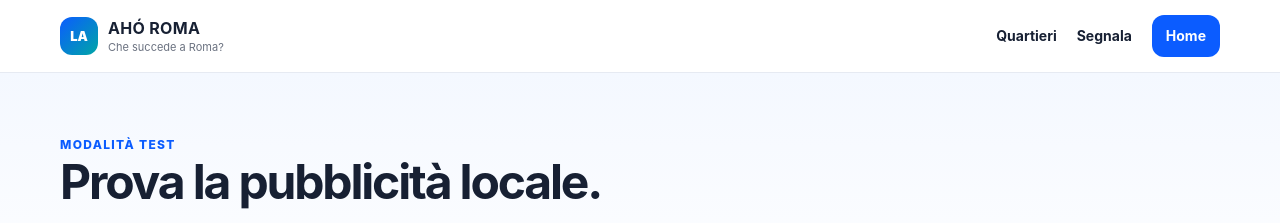
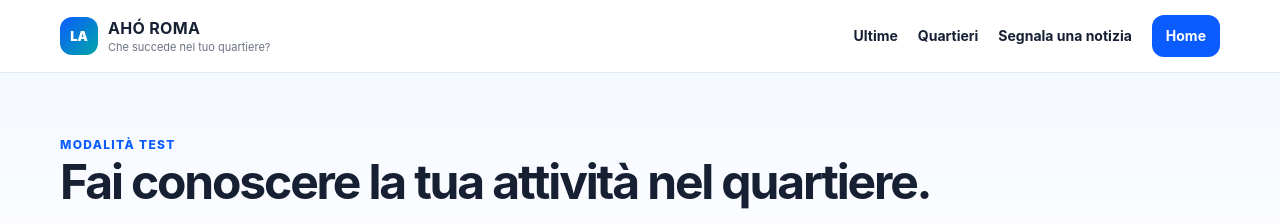
Before and after one commit to VitoPerillo/VitoPerillo.github.io, a website: page public/pubblicita.html in a window 1280 px wide. Shown: the top 223 px of the page. Drawn offline with Linux system fonts and the light colour scheme; no server answers.

Commit message:
AHÓ ROMA: clarify public/pubblicita.html

```diff
--- a/public/pubblicita.html
+++ b/public/pubblicita.html
@@ -3,7 +3,7 @@
   <head>
     <meta charset="utf-8" />
     <meta name="viewport" content="width=device-width,initial-scale=1" />
-    <title>Pubblicità locale — AHÓ ROMA</title>
+    <title>Per le attività — AHÓ ROMA</title>
     <link rel="stylesheet" href="/app.css" />
   </head>
   <body>
@@ -12,11 +12,11 @@
         <a class="brand" href="/"
           ><span class="brand-mark">LA</span
           ><span
-            ><b>AHÓ ROMA</b><small>Che succede a Roma?</small></span
+            ><b>AHÓ ROMA</b><small>Che succede nel tuo quartiere?</small></span
           ></a
         >
         <nav>
-          <a href="/quartieri">Quartieri</a><a href="/segnala">Segnala</a
+          <a href="/#ultime">Ultime</a><a href="/quartieri">Quartieri</a><a href="/segnala">Segnala una notizia</a
           ><a class="nav-cta" href="/">Home</a>
         </nav>
       </div>
@@ -25,7 +25,7 @@
       <section class="area-hero">
         <div class="wrap">
           <span class="kicker">MODALITÀ TEST</span>
-          <h1>Prova la pubblicità locale.</h1>
+          <h1>Fai conoscere la tua attività nel quartiere.</h1>
           <p>
             Configura una campagna dimostrativa. Non verrà richiesto né
             incassato alcun pagamento e l'annuncio non sarà pubblicato
```
